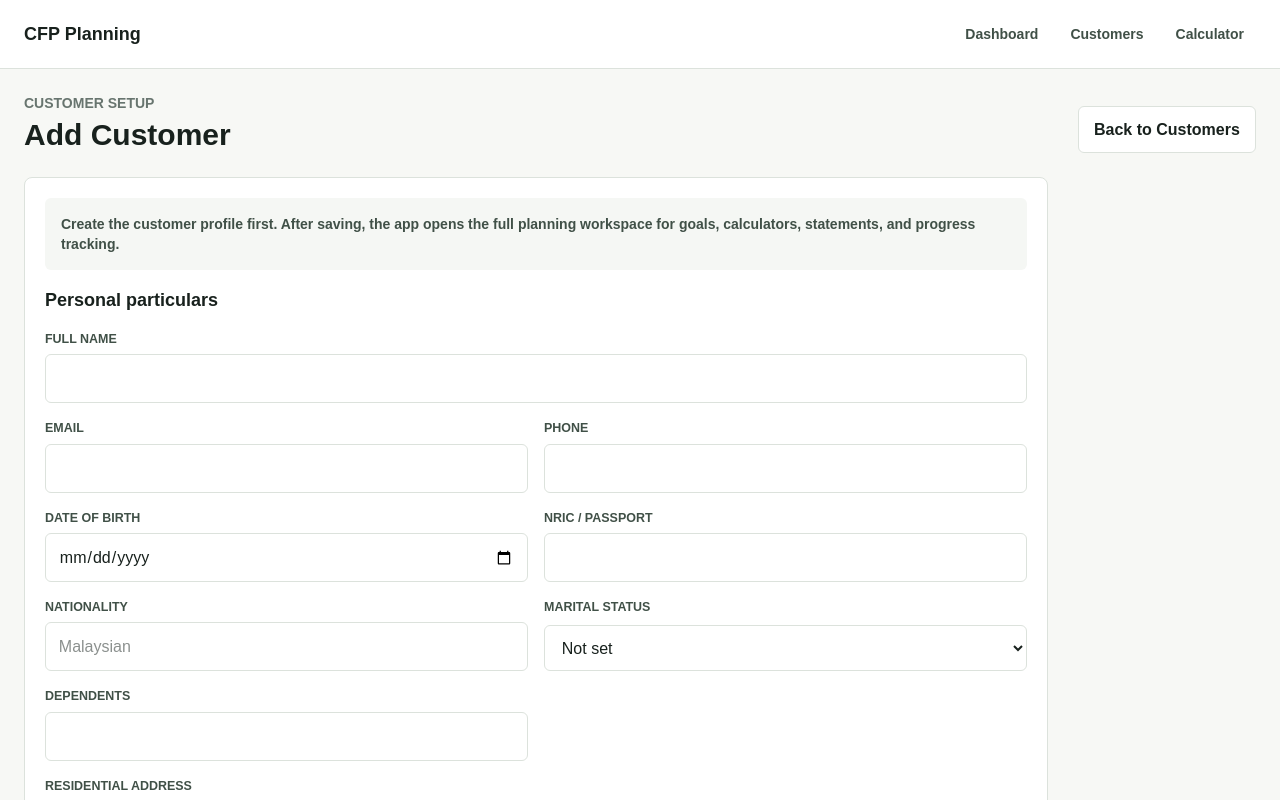
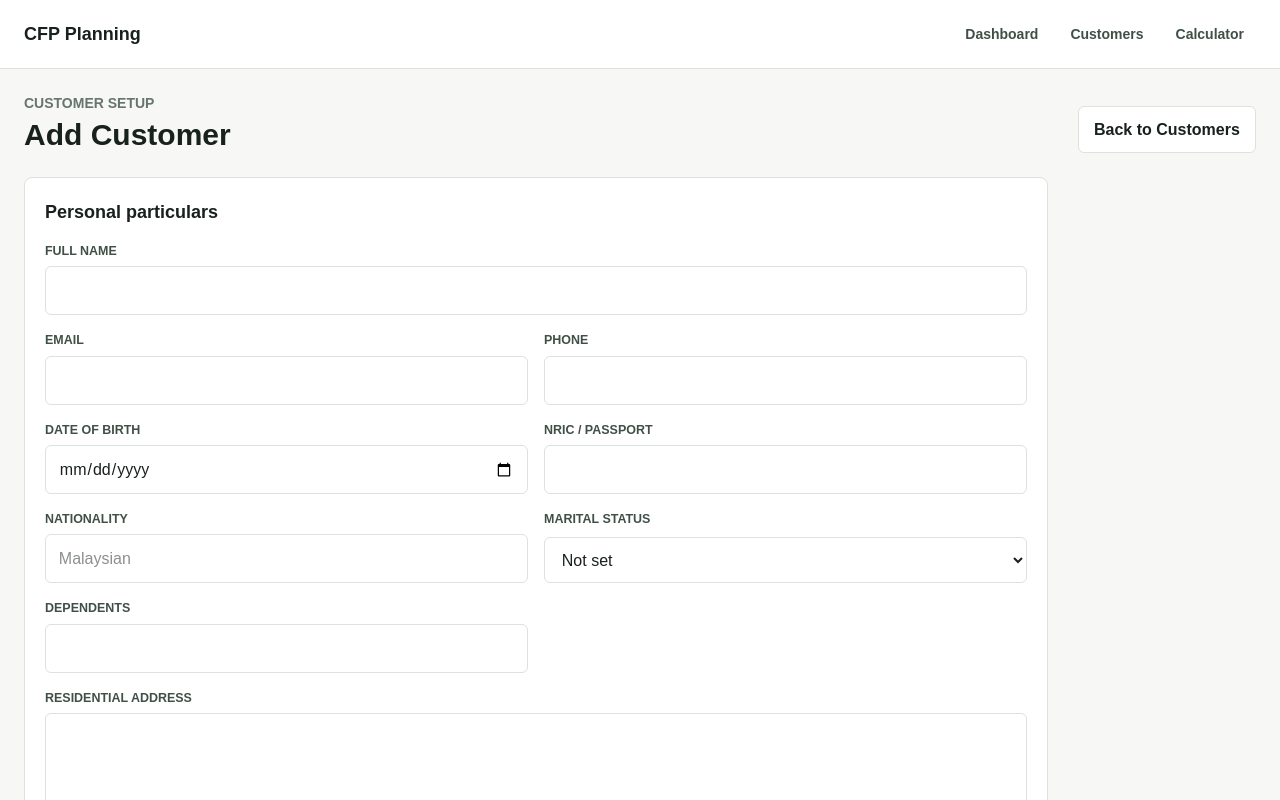
Before and after one commit to erycole1990-cpu/cfp-planning, a Next.js app: page /customers/new in a window 1280 px wide. Shown: the top 800 px of the page. Built offline with nearby package versions, Linux system fonts and the light colour scheme; no server answers.

Commit message:
Remove add customer helper banner

```diff
--- a/app/customers/new/add-customer-form.tsx
+++ b/app/customers/new/add-customer-form.tsx
@@ -22,11 +22,6 @@ export function AddCustomerForm() {
 
   return (
     <form action={formAction} className="panel grid max-w-5xl gap-4 p-5 md:grid-cols-2">
-      <div className="rounded-md bg-[#f5f7f4] p-4 text-sm font-semibold text-[#405047] md:col-span-2">
-        Create the customer profile first. After saving, the app opens the full planning workspace for goals, calculators,
-        statements, and progress tracking.
-      </div>
-
       {state.error ? (
         <div className="rounded-md border border-red-200 bg-red-50 p-4 text-sm font-semibold text-red-800 md:col-span-2" role="alert">
           {state.error}
```
